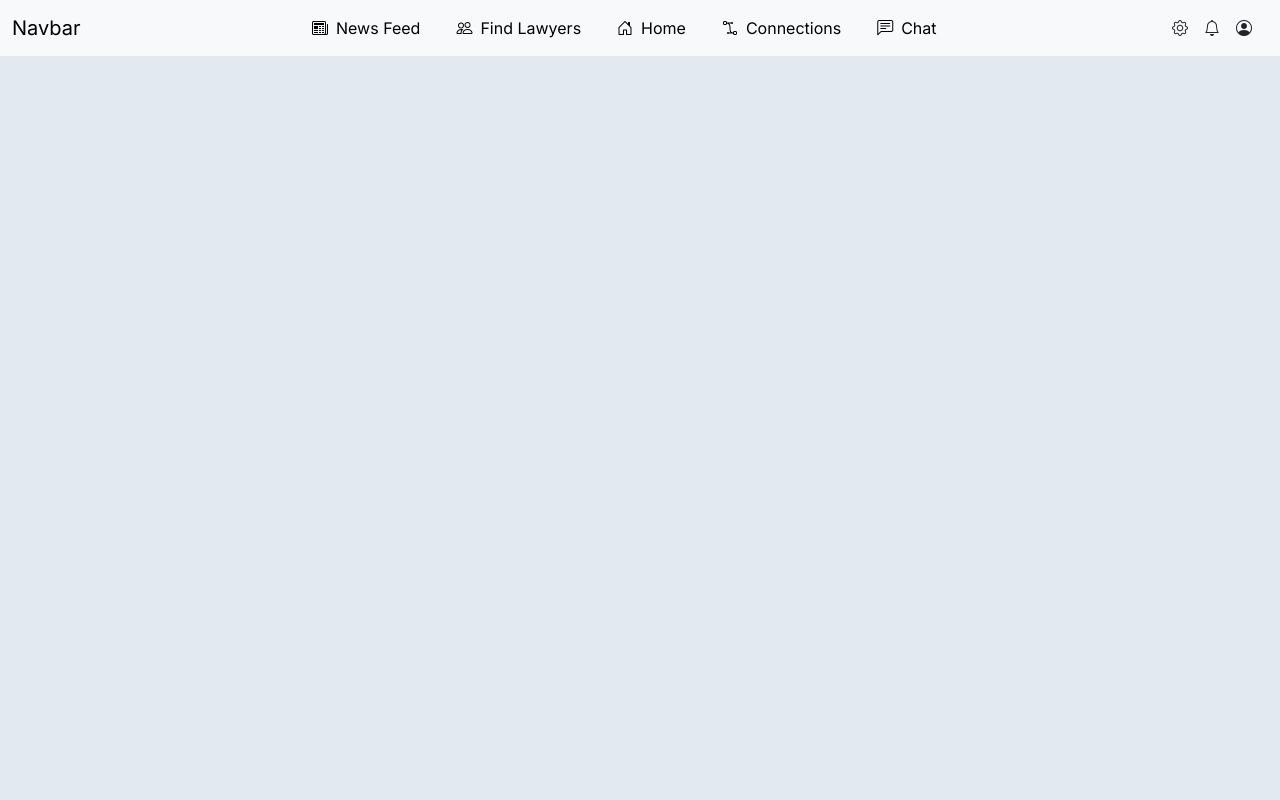
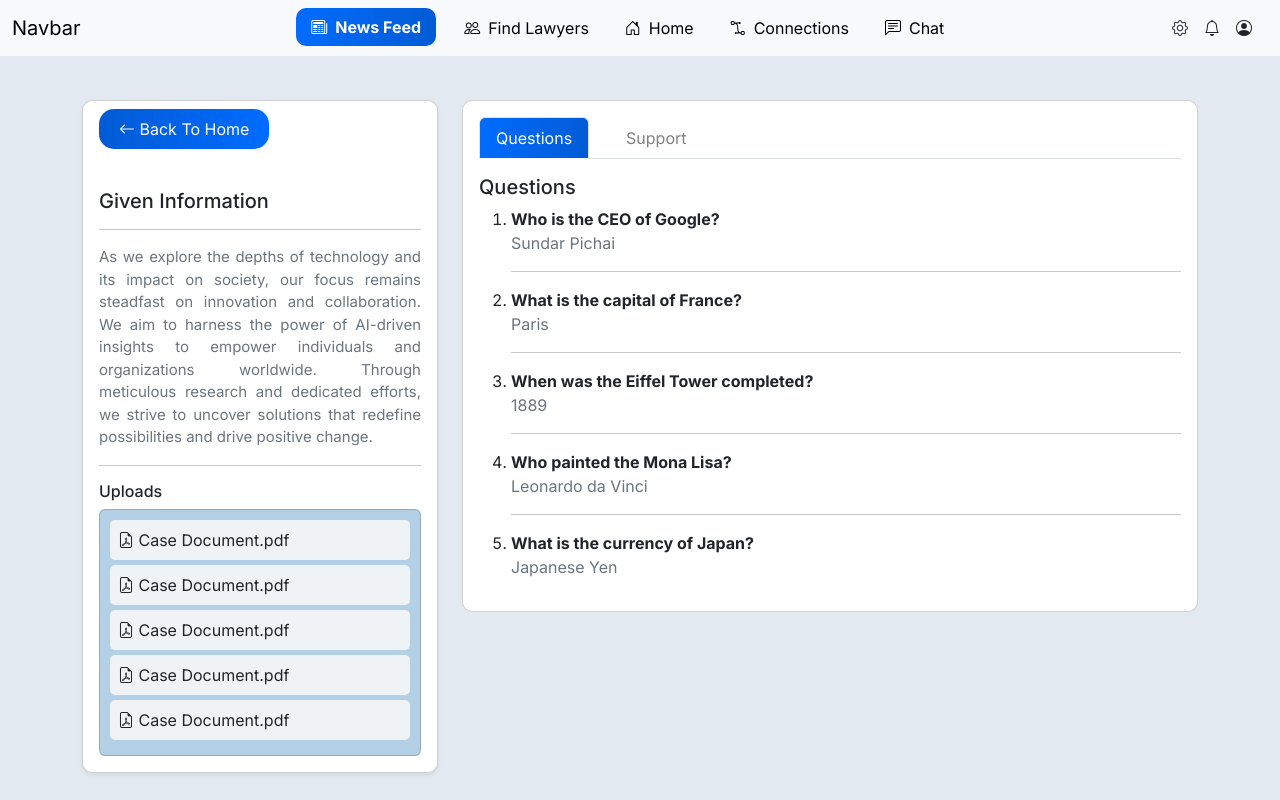
Before and after one commit to prathmeshpote99/react_task, a React (Create React App) app: page /newsfeed in a window 1280 px wide. Built offline with nearby package versions, Linux system fonts and the light colour scheme.

Commit message:
Feat: Add New Feed Page with complete routing

```diff
--- a/src/App.css
+++ b/src/App.css
@@ -87,3 +87,45 @@ li {
   background: linear-gradient(to left, #006cff, #025bd4);
   color: white;
 }
+
+.back-button {
+  background: linear-gradient(to left, #006cff, #025bd4);
+  color: white;
+  border: none;
+  border-radius: 15px;
+  padding: 10px 20px;
+  margin-bottom: 20px;
+  cursor: pointer;
+  text-decoration: none;
+}
+
+.back-button:hover {
+  background: linear-gradient(to left, #025bd4, #006cff);
+  text-decoration: none;
+}
+
+.upload-card {
+  background-color: #b3d0e7;
+  padding: 10px;
+}
+
+.upload-item {
+  background-color: #f0f3f5;
+  border-radius: 5px;
+  padding: 8px;
+  margin-bottom: 5px;
+}
+
+.nav-tabs .nav-link {
+  color: grey;
+}
+
+.nav-tabs .nav-link.active {
+  background: linear-gradient(to left, #025bd4, #006cff);
+  color: white !important;
+}
+
+.para {
+  text-align: justify;
+  font-size: 15px;
+}
--- a/src/App.js
+++ b/src/App.js
@@ -5,6 +5,7 @@ import Nav from "./components/Navbar";
 import "bootstrap-icons/font/bootstrap-icons.css";
 import "typeface-inter";
 import Home from "./components/Home";
+import NewsFeed from "./components/NewsFeed";
 
 const App = () => {
   return (
@@ -12,6 +13,7 @@ const App = () => {
       <Nav />
       <Routes>
         <Route exact path="/" element={<Home />} />
+        <Route exact path="/newsfeed" element={<NewsFeed />} />
       </Routes>
     </BrowserRouter>
   );
--- a/src/components/Navbar.jsx
+++ b/src/components/Navbar.jsx
@@ -32,7 +32,7 @@ const Navbar = () => {
                 className="nav-link"
                 activeClassName="active"
                 exact
-                to="/news"
+                to="/newsfeed"
               >
                 <i className="bi bi-newspaper me-2"></i>
                 News Feed
--- /dev/null
+++ b/src/components/NewsFeed.jsx
@@ -0,0 +1,142 @@
+import React, { useState } from "react";
+import { Link } from "react-router-dom";
+
+const NewsFeed = () => {
+  const [activeTab, setActiveTab] = useState("Questions");
+
+  const handleTabClick = (tab) => {
+    setActiveTab(tab);
+  };
+
+  return (
+    <div className="container mt-5">
+      <div className="row">
+        <div className="col-md-4 mb-3">
+          <div className="card shadow-sm" style={{ borderRadius: "10px" }}>
+            <div className="card-body">
+              <Link to="/" className="back-button">
+                <i className="bi bi-arrow-left"></i> Back To Home
+              </Link>
+
+              <h5 className="mt-5">Given Information</h5>
+              <hr />
+              <p className="para text-secondary">
+                As we explore the depths of technology and its impact on
+                society, our focus remains steadfast on innovation and
+                collaboration. We aim to harness the power of AI-driven insights
+                to empower individuals and organizations worldwide. Through
+                meticulous research and dedicated efforts, we strive to uncover
+                solutions that redefine possibilities and drive positive change.
+              </p>
+              <hr />
+              <h6>Uploads</h6>
+              <div className="card upload-card rounded-10">
+                <div className="upload-item">
+                  <i className="bi bi-file-earmark-pdf"></i> Case Document.pdf
+                </div>
+                <div className="upload-item">
+                  <i className="bi bi-file-earmark-pdf"></i> Case Document.pdf
+                </div>
+                <div className="upload-item">
+                  <i className="bi bi-file-earmark-pdf"></i> Case Document.pdf
+                </div>
+                <div className="upload-item">
+                  <i className="bi bi-file-earmark-pdf"></i> Case Document.pdf
+                </div>
+                <div className="upload-item">
+                  <i className="bi bi-file-earmark-pdf"></i> Case Document.pdf
+                </div>
+              </div>
+            </div>
+          </div>
+        </div>
+
+        <div className="col-md-8">
+          <div className="card mb-3" style={{ borderRadius: "10px" }}>
+            <div className="card-body">
+              <ul className="nav nav-tabs mb-3">
+                <li className="nav-item">
+                  <button
+                    className={`nav-link ${
+                      activeTab === "Questions" ? "active" : ""
+                    }`}
+                    onClick={() => handleTabClick("Questions")}
+                  >
+                    Questions
+                  </button>
+                </li>
+                <li className="nav-item">
+                  <button
+                    className={`nav-link ${
+                      activeTab === "Support" ? "active" : ""
+                    }`}
+                    onClick={() => handleTabClick("Support")}
+                  >
+                    Support
+                  </button>
+                </li>
+              </ul>
+
+              <div className="tab-content">
+                <div
+                  className={`tab-pane ${
+                    activeTab === "Questions" ? "active show" : ""
+                  }`}
+                >
+                  <h5>Questions</h5>
+                  <ol>
+                    <li>
+                      <strong>Who is the CEO of Google?</strong>
+                      <br />
+                      <span className="text-secondary">Sundar Pichai</span>
+                    </li>
+                    <hr />
+                    <li>
+                      <strong>What is the capital of France?</strong>
+                      <br />
+                      <span className="text-secondary">Paris</span>
+                    </li>
+                    <hr />
+                    <li>
+                      <strong>When was the Eiffel Tower completed?</strong>
+                      <br />
+                      <span className="text-secondary">1889</span>
+                    </li>
+                    <hr />
+                    <li>
+                      <strong>Who painted the Mona Lisa?</strong>
+                      <br />
+                      <span className="text-secondary">Leonardo da Vinci</span>
+                    </li>
+                    <hr />
+                    <li>
+                      <strong>What is the currency of Japan?</strong>
+                      <br />
+                      <span className="text-secondary">Japanese Yen</span>
+                    </li>
+                  </ol>
+                </div>
+
+                <div
+                  className={`tab-pane ${
+                    activeTab === "Support" ? "active show" : ""
+                  }`}
+                >
+                  <h5>Support Information</h5>
+                  <p>
+                    Lorem ipsum dolor sit amet, consectetur adipiscing elit. Sed
+                    do eiusmod tempor incididunt ut labore et dolore magna
+                    aliqua. Ut enim ad minim veniam, quis nostrud exercitation
+                    ullamco laboris nisi ut aliquip ex ea commodo consequat.
+                  </p>
+                </div>
+              </div>
+            </div>
+          </div>
+        </div>
+      </div>
+    </div>
+  );
+};
+
+export default NewsFeed;
```
